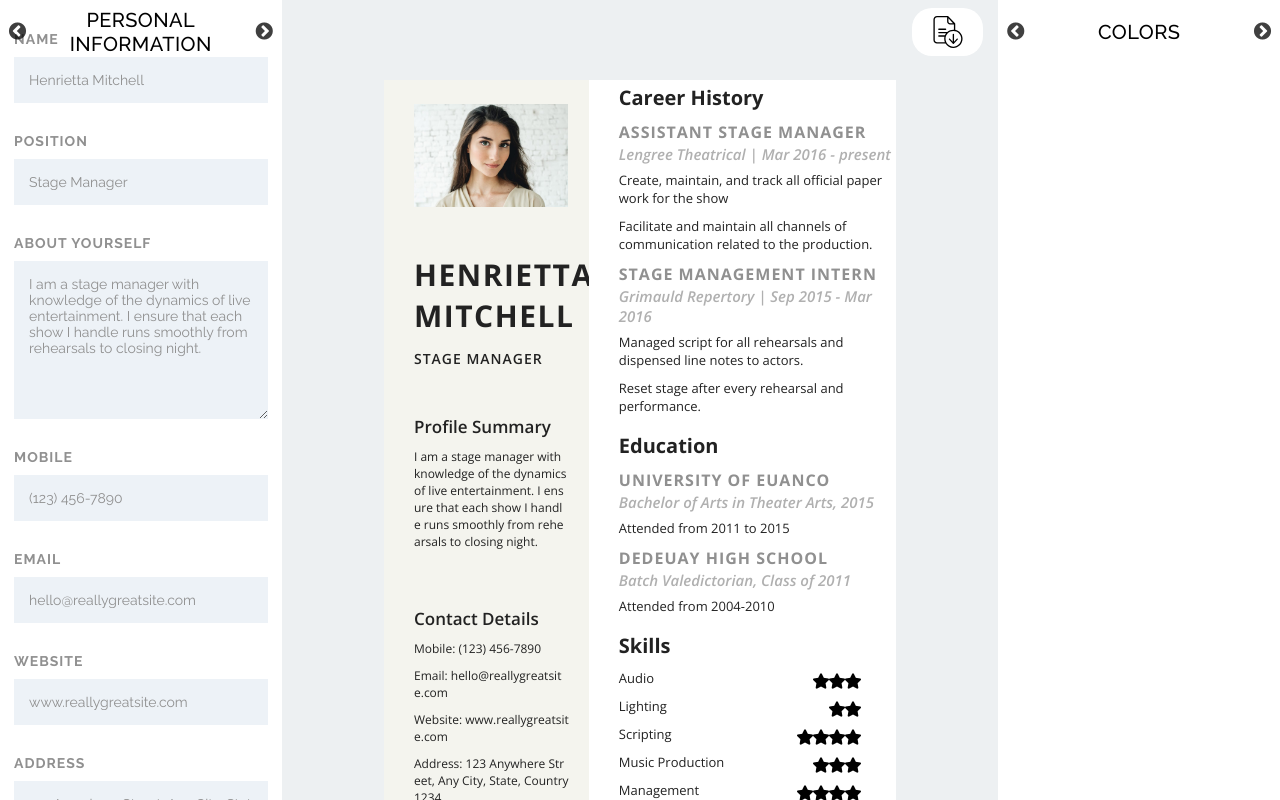
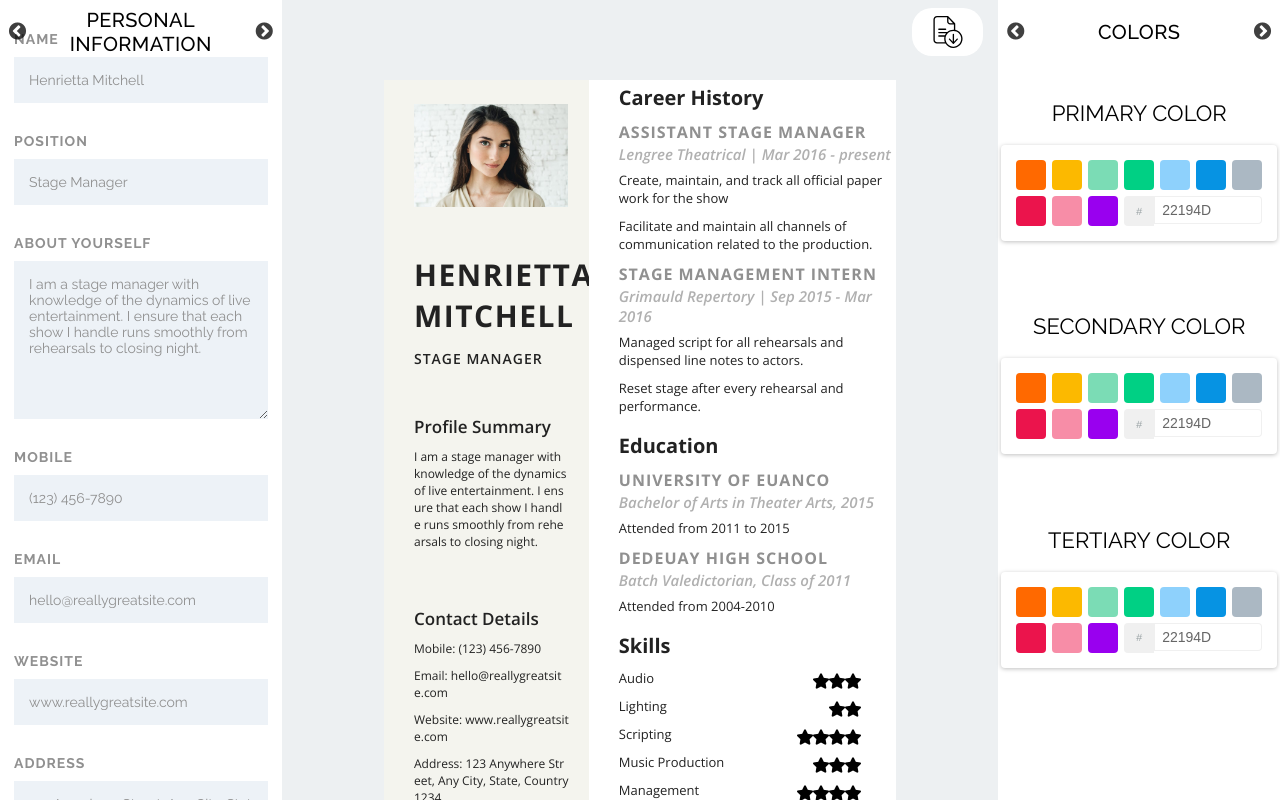
Before and after one commit to CodingMaven1/ProResume, a React (Create React App) app: page / in a window 1280 px wide. Both pictures are taken after a click on the element "COLORS". Built offline with nearby package versions, Linux system fonts and the light colour scheme.

Commit message:
Added the color picker functionality

```diff
--- a/package.json
+++ b/package.json
@@ -13,6 +13,7 @@
     "jspdf": "^1.5.3",
     "node-sass": "^4.13.1",
     "react": "^16.13.1",
+    "react-color": "^2.18.0",
     "react-dom": "^16.13.1",
     "react-redux": "^7.2.0",
     "react-scripts": "3.4.1",
--- a/src/Containers/RightNav/RightNav.jsx
+++ b/src/Containers/RightNav/RightNav.jsx
@@ -3,6 +3,7 @@ import {connect} from 'react-redux';
 import {navigateDataRight} from '../../redux/user/user-actions';
 import Slider from "react-slick";
 import TemplateChange from './RightNavComponents/TemplateChange/TemplateChange';
+import Color from './RightNavComponents/Color/Color';
 
 import "slick-carousel/slick/slick.css";
 import "slick-carousel/slick/slick-theme.css";
@@ -30,9 +31,9 @@ class RightNav extends React.Component{
           if(viewRight.Templates === true){
               inputFields = <TemplateChange />
           }
-        //   else if(viewRight.Colors === true){
-        //       inputFields = <Career />
-        //   }
+          else if(viewRight.Colors === true){
+              inputFields = <Color />
+          }
         //   else if(viewRight.Fonts === true){
         //       inputFields = <Education />
         //   }
--- /dev/null
+++ b/src/Containers/RightNav/RightNavComponents/Color/Color.jsx
@@ -0,0 +1,32 @@
+import React from "react";
+import { TwitterPicker } from 'react-color';
+
+import './Color.scss';
+
+class ColorPicker extends React.Component{
+
+    handleColorSwatch = (color) => {
+        let statecolor = color.hex;
+    }
+
+    render(){
+        return(
+            <div className="Color">
+                <div className="Color--Type">
+                    <h1 className="Color--TypeHeading">Primary Color</h1>
+                    <TwitterPicker triangle="hide" onChangeComplete={this.handleColorSwatch}/>
+                </div>
+                <div className="Color--Type">
+                    <h1 className="Color--TypeHeading">Secondary Color</h1>
+                    <TwitterPicker triangle="hide" onChangeComplete={this.handleColorSwatch} />
+                </div>
+                <div className="Color--Type">
+                    <h1 className="Color--TypeHeading">Tertiary Color</h1>
+                    <TwitterPicker triangle="hide" onChangeComplete={this.handleColorSwatch} />
+                </div>
+            </div>
+        )
+    }
+}
+
+export default ColorPicker;
--- /dev/null
+++ b/src/Containers/RightNav/RightNavComponents/Color/Color.scss
@@ -0,0 +1,22 @@
+.Color{
+    height: 80%;
+    width: 100%;
+    display: flex;
+    flex-direction: column;
+    align-items: center;
+    justify-content: space-around;
+
+    .Color--Type{
+        height: 25%;
+        display: flex;
+        flex-direction: column;
+        align-items: center;
+        justify-content: space-around;
+
+        .Color--TypeHeading{
+            font-size: 2.2rem;
+            text-transform: uppercase;
+            font-weight: 400;
+        }
+    }
+}
```
Also changed, not shown: 1 other file (tests, documents, lock files or other folders).
